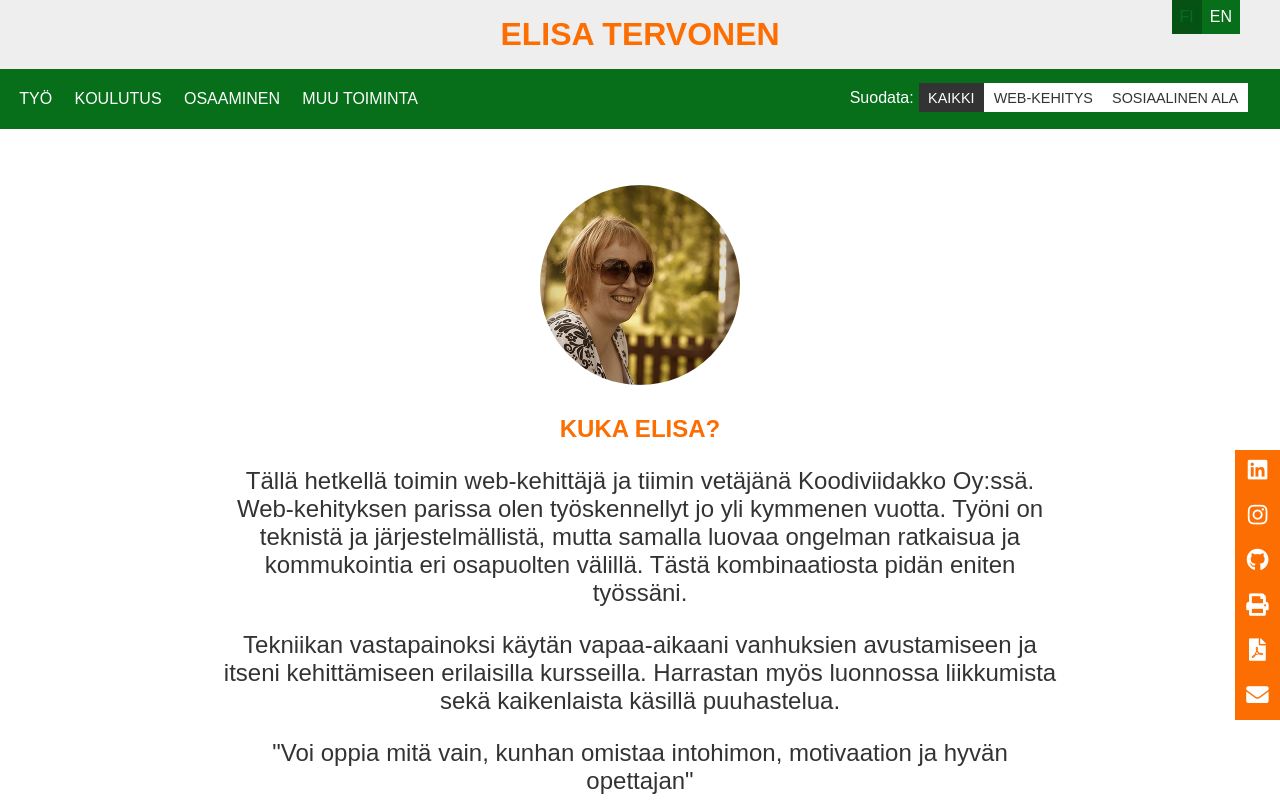
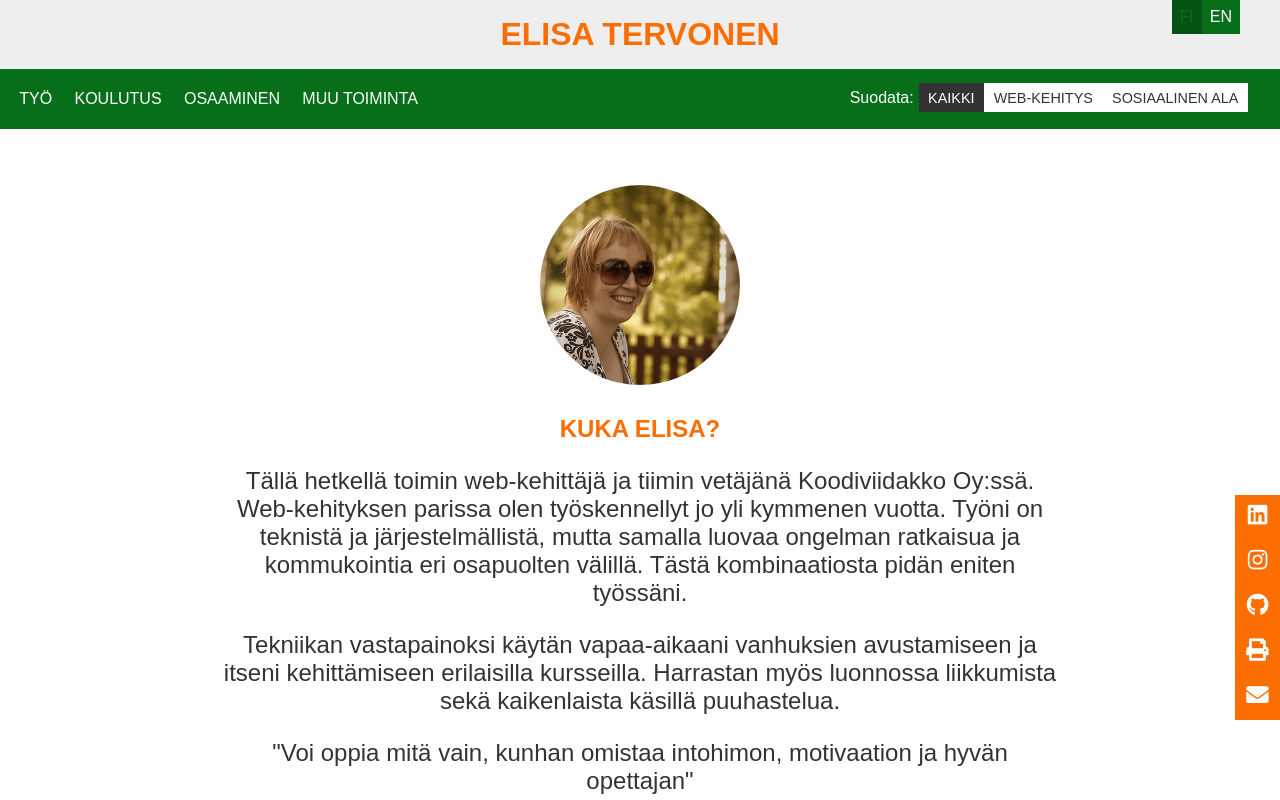
Before and after one commit to lellu/elisatervonencom, a Nuxt app: page / in a window 1280 px wide. Shown: the top 800 px of the page. Built offline with nearby package versions, Linux system fonts and the light colour scheme.

Commit message:
Hide pdf

```diff
--- a/components/Sidebar.vue
+++ b/components/Sidebar.vue
@@ -4,7 +4,7 @@
     <a href="https://www.instagram.com/elllulellu/?hl=fi"><span>Instagram</span><i class="fab fa-instagram" /></a>
     <a href="https://github.com/lellu"><span>Github</span><i class="fab fa-github" /></a>
     <a href="javascript:print();" title="Tulosta"><span>Tulosta</span> <i class="fas fa-print" /></a>
-    <a href="#"><span>Tallenna pdf</span> <i class="fas fa-file-pdf"/></a>
+    <a v-if="false" href="#"><span>Tallenna pdf</span> <i class="fas fa-file-pdf"/></a>
     <a href="mailto:kokkonen.elisa@gmail.com"><span>Ota yhteyttä</span> <i class="fas fa-envelope" /></a>
   </div>
 </template>
```
